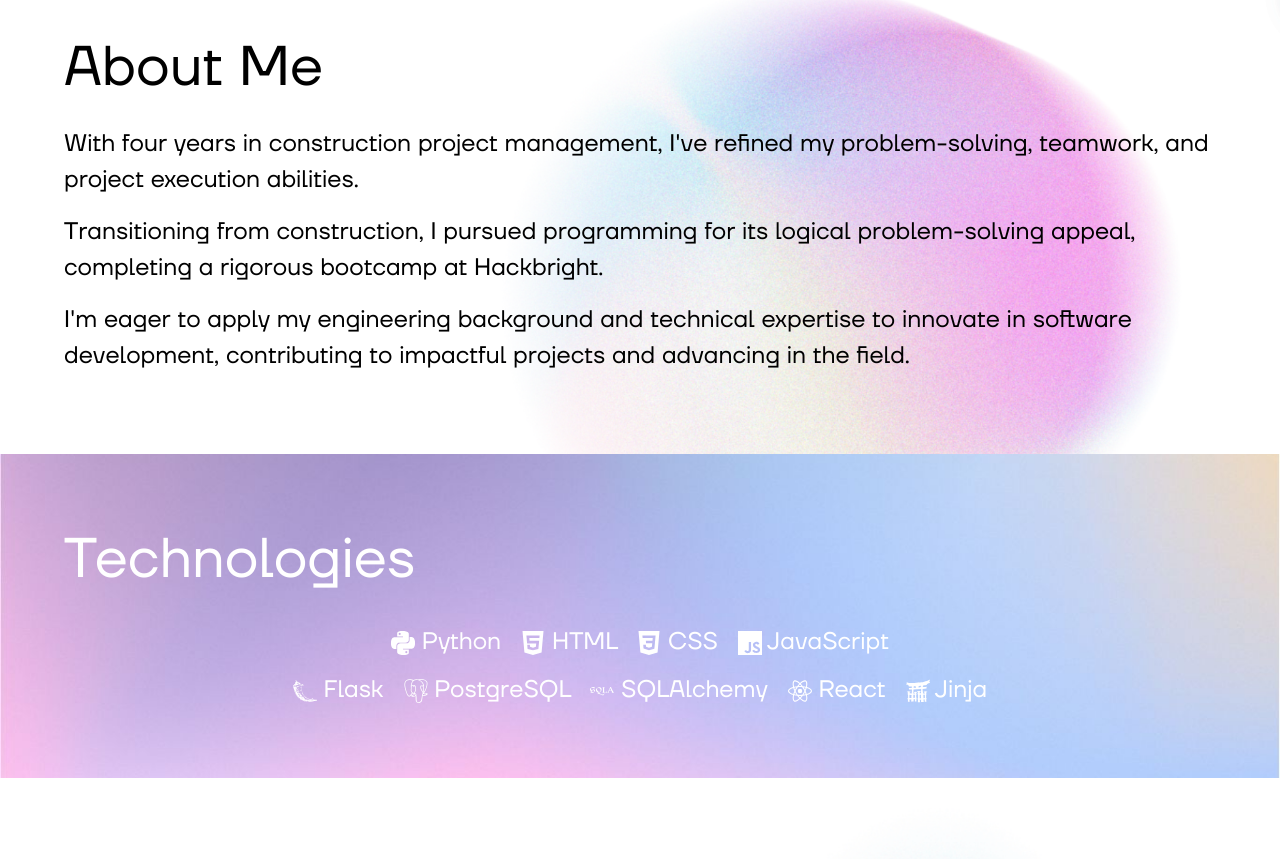
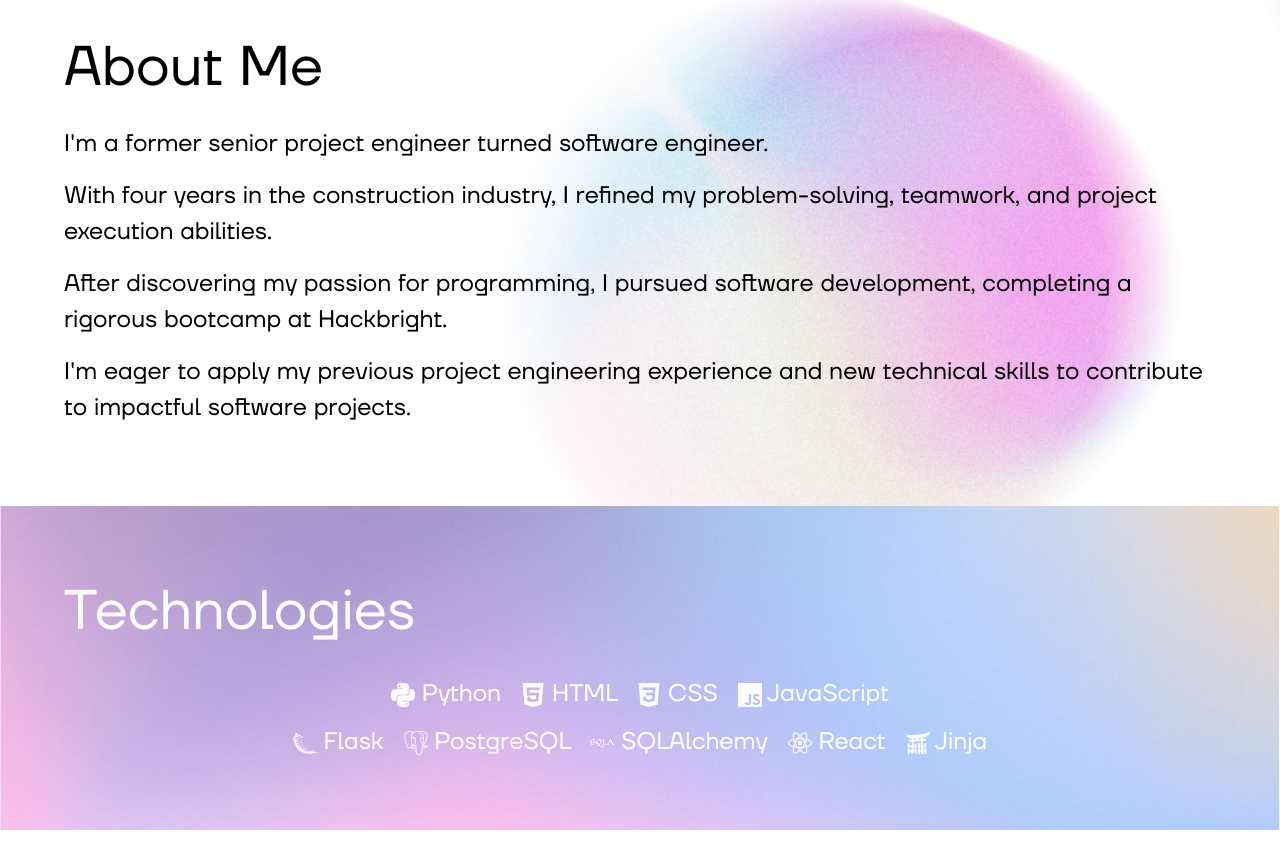
Before and after one commit to melissam640/mmcgrath.github.io, a React (Vite) app: page / in a window 1280 px wide. Shown: the part 800-1659 px from the top of the page. Built offline with nearby package versions, Linux system fonts and the light colour scheme.

Commit message:
Revised bio verbiage

```diff
--- a/components/Bio.jsx
+++ b/components/Bio.jsx
@@ -9,18 +9,19 @@ function Bio() {
           About Me
         </p>
         <p className="about-me">
-          With four years in construction project management, I've refined
+          I'm a former senior project engineer turned software engineer.
+        </p>
+        <p className="about-me">
+          With four years in the construction industry, I refined
           my problem-solving, teamwork, and project execution abilities.
         </p>
         <p className="about-me">
-          Transitioning from construction, I pursued programming for its
-          logical problem-solving appeal, completing a rigorous bootcamp at
-          Hackbright.
+          After discovering my passion for programming, I pursued software
+          development, completing a rigorous bootcamp at Hackbright.
         </p>
         <p className="about-me">
-          I'm eager to apply my engineering background and
-          technical expertise to innovate in software development,
-          contributing to impactful projects and advancing in the field.
+          I'm eager to apply my previous project engineering experience and new
+          technical skills to contribute to impactful software projects.
         </p>
         </Slide>
     </div>
```
